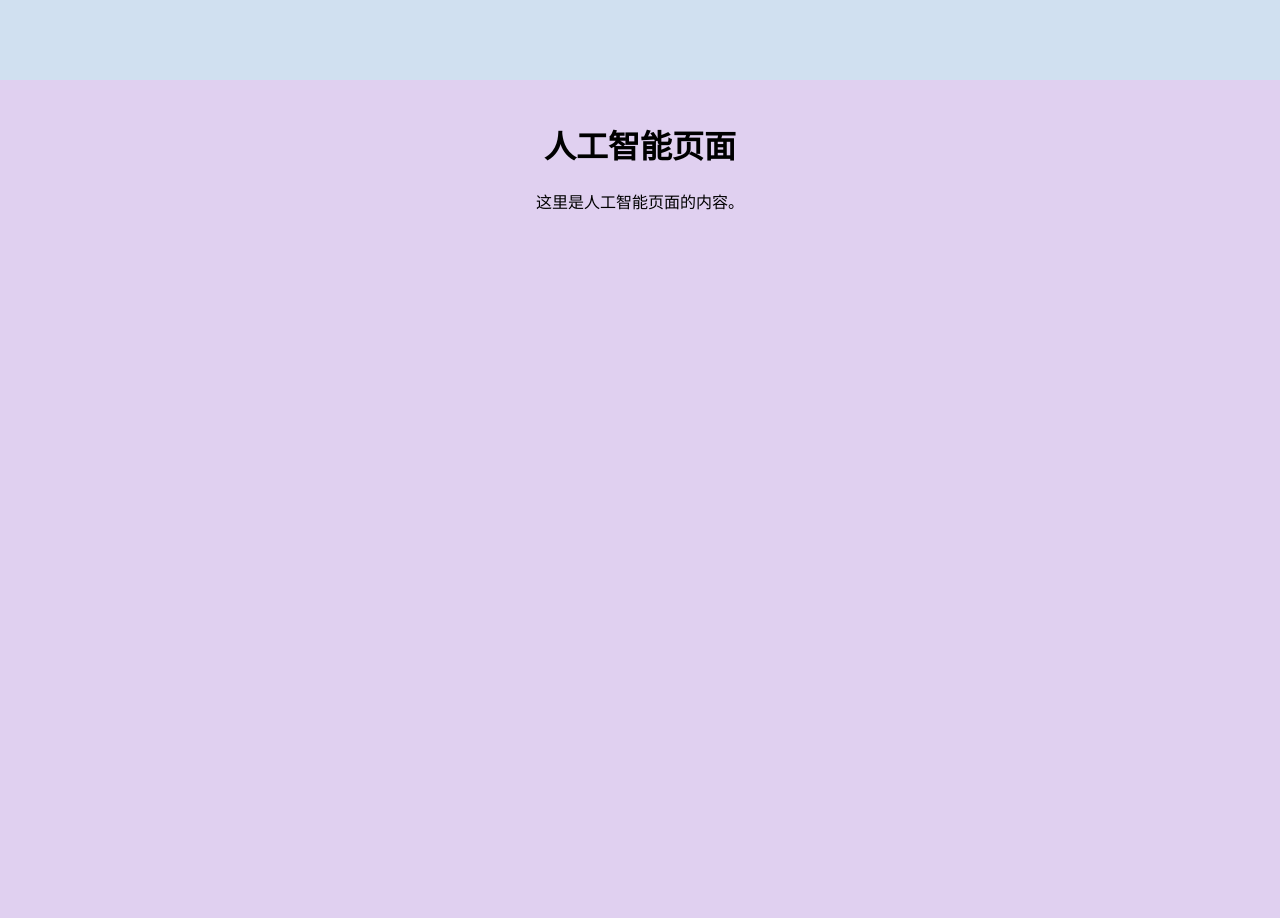
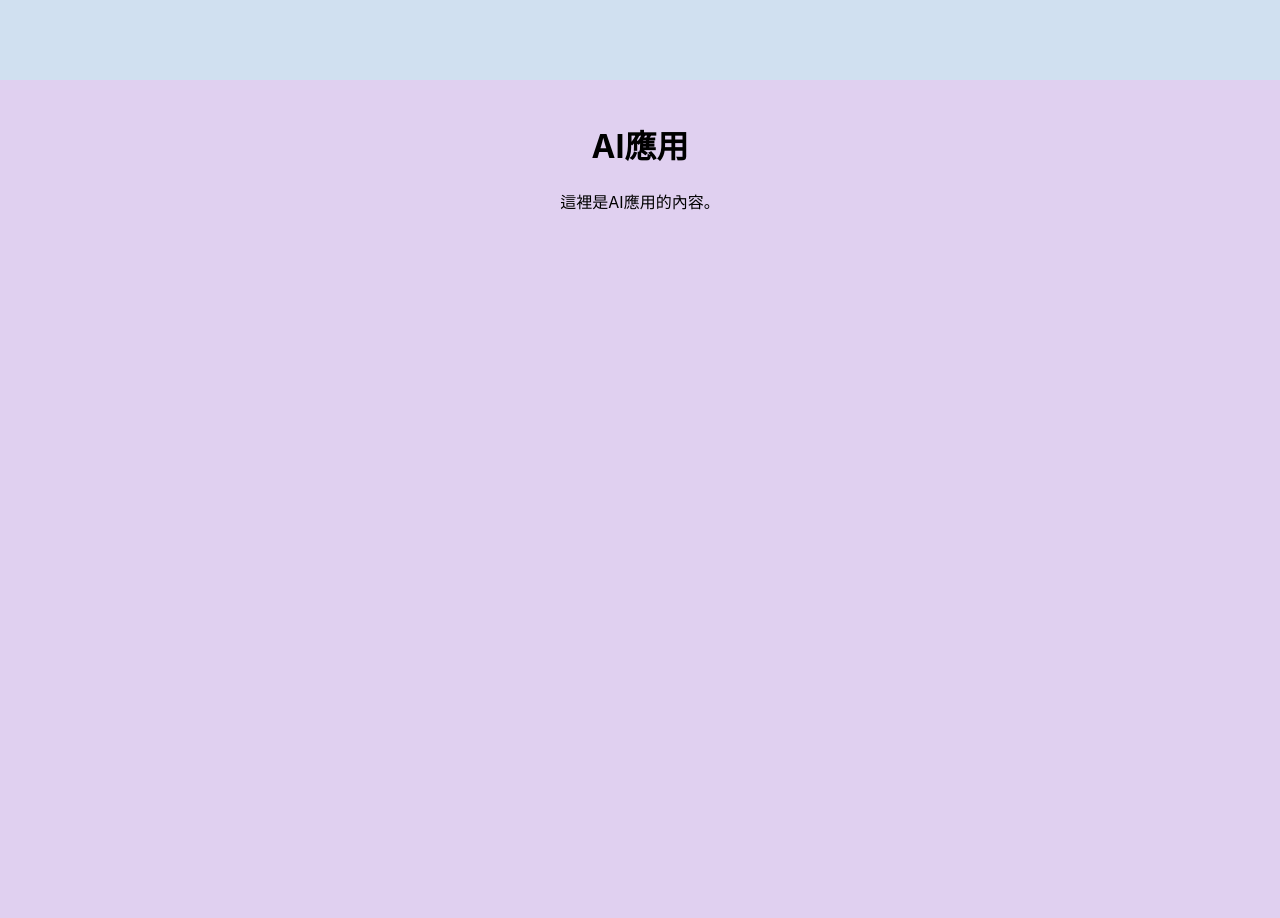
Before and after one commit to InlunaJin/mywebsite, a React (Create React App) app: page / in a window 1280 px wide. Shown: the part 1660-2578 px from the top of the page. Built offline with nearby package versions, Linux system fonts and the light colour scheme.

Commit message:
Update AI.js

```diff
--- a/src/pages/AI.js
+++ b/src/pages/AI.js
@@ -3,8 +3,8 @@ import React from 'react';
 function AI() {
   return (
     <div id="ai" style={{ height: '800px', backgroundColor: '#e0d0f0', padding: '20px' }}>
-      <h1>人工智能页面</h1>
-      <p>这里是人工智能页面的内容。</p>
+      <h1>AI應用</h1>
+      <p>這裡是AI應用的內容。</p>
     </div>
   );
 }
```
